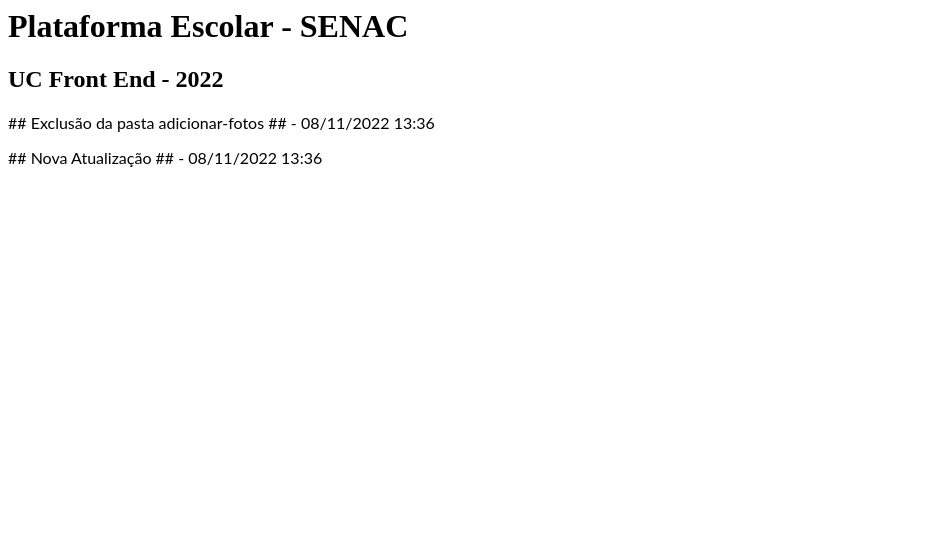
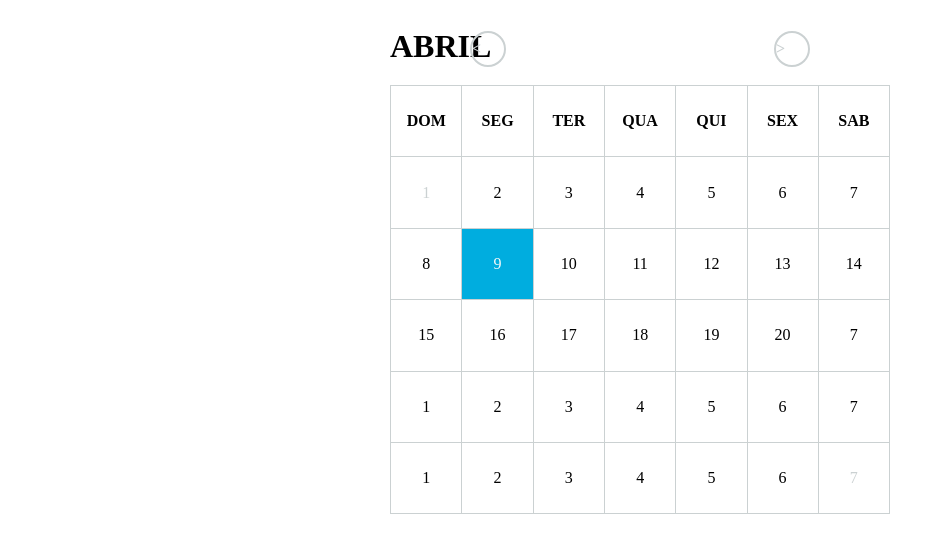
Before and after one commit to theusdido/plataforma-ensino-senac, an Angular app: page / in a window 1280 px wide. Shown: the top 552 px of the page, without its empty margins (0-945 px from the left). Built offline with nearby package versions, Linux system fonts and the light colour scheme.

Commit message:
artur-salvaro

```diff
--- a/src/app/app.module.ts
+++ b/src/app/app.module.ts
@@ -4,10 +4,11 @@
 
 import { AppComponent } from './app.component';
 import { HelloComponent } from './hello.component';
+import { CalendarioescolarComponent } from './calendarioescolar/calendarioescolar.component';
 
 @NgModule({
   imports:      [ BrowserModule, FormsModule ],
-  declarations: [ AppComponent, HelloComponent ],
-  bootstrap:    [ AppComponent ]
+  declarations: [ AppComponent, HelloComponent, CalendarioescolarComponent ],
+  bootstrap:    [ CalendarioescolarComponent ]
 })
 export class AppModule { }
--- a/src/app/calendarioescolar/calendarioescolar.component.css
+++ b/src/app/calendarioescolar/calendarioescolar.component.css
@@ -0,0 +1,86 @@
+*{
+  padding: 0;
+  margin: 0;
+}
+
+body{
+  background: #f1f1f1;
+}
+
+.conteudo{
+  left: 50%;
+  margin: 0 0 0 -250px;
+  position: absolute;
+  width: 500px;
+
+}
+h2{
+  margin-top: 20px;
+  font-size: 32px;
+  text-transform: uppercase;
+}
+
+.btn-ant,.btn-pro{
+  position: absolute;
+  top: 50%;
+  height: 32px;
+  width: 32px;
+  line-height: 32px;
+  margin-top: -16px;
+  border: 2px solid #cbd1d2;
+  border-radius: 50%;
+  color: #cbd1d2;
+  font-size: 16px;
+  font-weight: bold;
+}
+
+.btn-ant{
+  left: 80px;
+
+}
+.btn-pro{
+  right: 80px;
+
+}
+.btn-ant:hover,.btn-pro:hover{
+  background: #cbd1d2;
+  color: #f9f9f9;
+
+}
+.calendario table{
+  margin-top: 20px;
+  border-collapse: collapse;
+}
+.calendario header{
+  position: relative;
+}
+.calendario thead{
+  background: white;
+  font-weight: 600;
+  text-transform: uppercase;
+}
+.calendario td{
+  border: 1px solid #cbd1d2;
+  height: 71.4px;
+  text-align: center;
+  width: 71.4px;
+}
+.calendario tbody td{
+  cursor: pointer;
+}
+.calendario tbody td:hover{
+  background: rgb(0, 173, 223, 0.8);
+  color: #f9f9f9;
+}
+.calendario table .dia-atual{
+  background: #00addf;
+  color: #f9f9f9;
+}
+.calendario .mes-anterior, .calendario .proximo-mes{
+  color: #cbd1d2;
+
+}
+.calendario .mes-anterior:hover, .calendario .proximo-mes:hover{
+  background: #98a0a0;
+
+}
--- a/src/app/calendarioescolar/calendarioescolar.component.html
+++ b/src/app/calendarioescolar/calendarioescolar.component.html
@@ -0,0 +1,69 @@
+<div class="conteudo">
+<div class="calendario">
+<header>
+    <a class="btn-ant" id="btn_prev" ><</a>
+    <h2 id="mes">ABRIL</h2>
+    <a class="btn-pro" id="btn_next" >></a>
+</header>
+<table>
+    <thead>
+        <tr>
+            <td>Dom</td>
+            <td>Seg</td>
+            <td>Ter</td>
+            <td>Qua</td>
+            <td>Qui</td>
+            <td>Sex</td>
+            <td>Sab</td>
+        </tr>
+    </thead>
+    <tbody id="dias">
+        <tr>
+            <td class="mes-anterior">1</td>
+            <td>2</td>
+            <td>3</td>
+            <td>4</td>
+            <td>5</td>
+            <td>6</td>
+            <td>7</td>
+        </tr>
+        <tr>
+            <td>8</td>
+            <td class="dia-atual">9</td>
+            <td>10</td>
+            <td>11</td>
+            <td>12</td>
+            <td>13</td>
+            <td>14</td>
+        </tr>
+        <tr>
+            <td>15</td>
+            <td>16</td>
+            <td>17</td>
+            <td>18</td>
+            <td>19</td>
+            <td>20</td>
+            <td>7</td>
+        </tr>
+        <tr>
+            <td>1</td>
+            <td>2</td>
+            <td>3</td>
+            <td>4</td>
+            <td>5</td>
+            <td>6</td>
+            <td>7</td>
+        </tr>
+        <tr>
+            <td>1</td>
+            <td>2</td>
+            <td>3</td>
+            <td>4</td>
+            <td>5</td>
+            <td>6</td>
+            <td class="proximo-mes">7</td>
+        </tr>
+    </tbody>
+</table>
+</div>
+</div>
--- a/src/app/calendarioescolar/calendarioescolar.component.ts
+++ b/src/app/calendarioescolar/calendarioescolar.component.ts
@@ -1,15 +1,12 @@
 import { Component, OnInit } from '@angular/core';
 
 @Component({
-  selector: 'app-calendarioescolar',
+  selector: 'my-app',
   templateUrl: './calendarioescolar.component.html',
-  styleUrls: ['./calendarioescolar.component.css']
+  styleUrls: ['./calendarioescolar.component.css'],
 })
 export class CalendarioescolarComponent implements OnInit {
+  constructor() {}
 
-  constructor() { }
-
-  ngOnInit() {
-  }
-
+  ngOnInit() {}
 }
```
